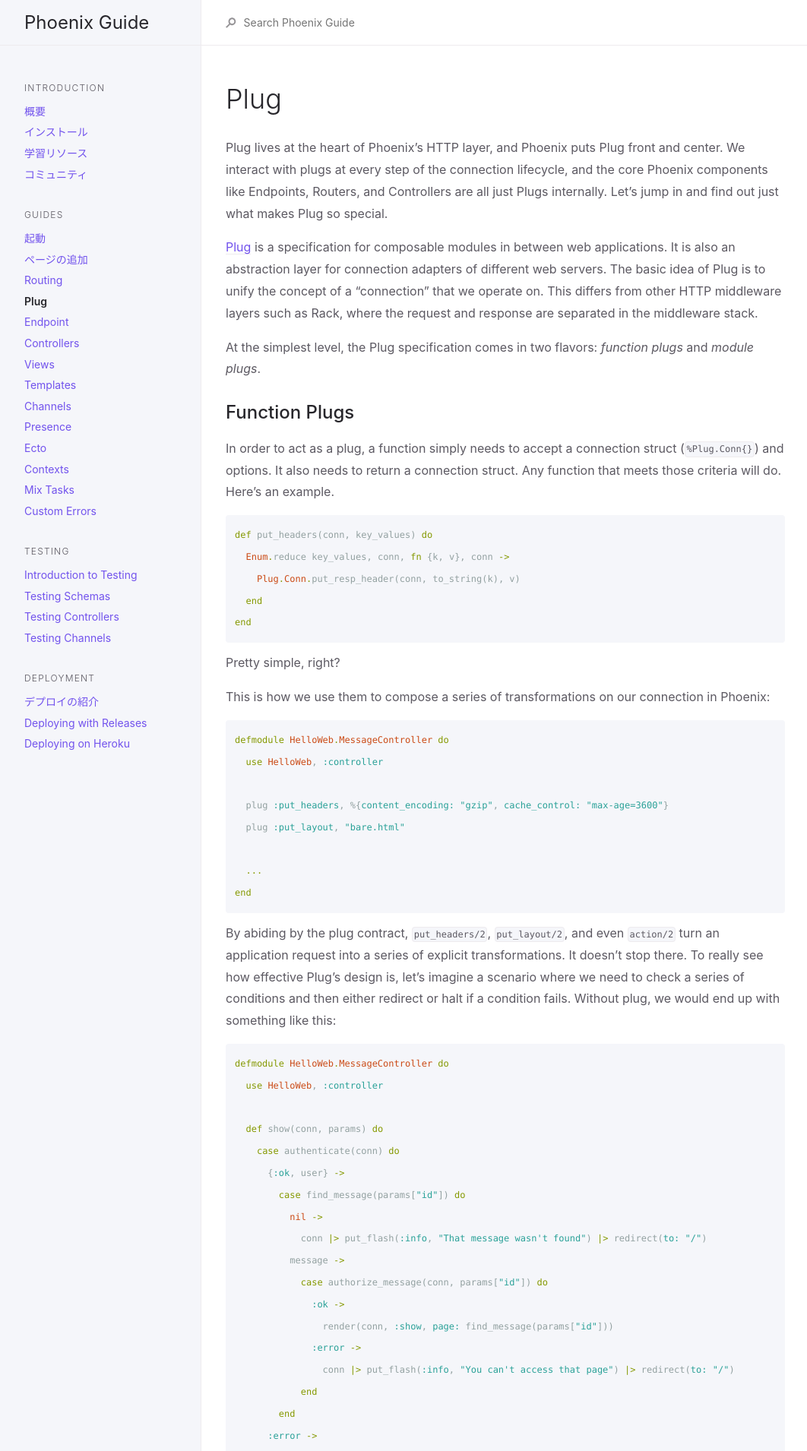
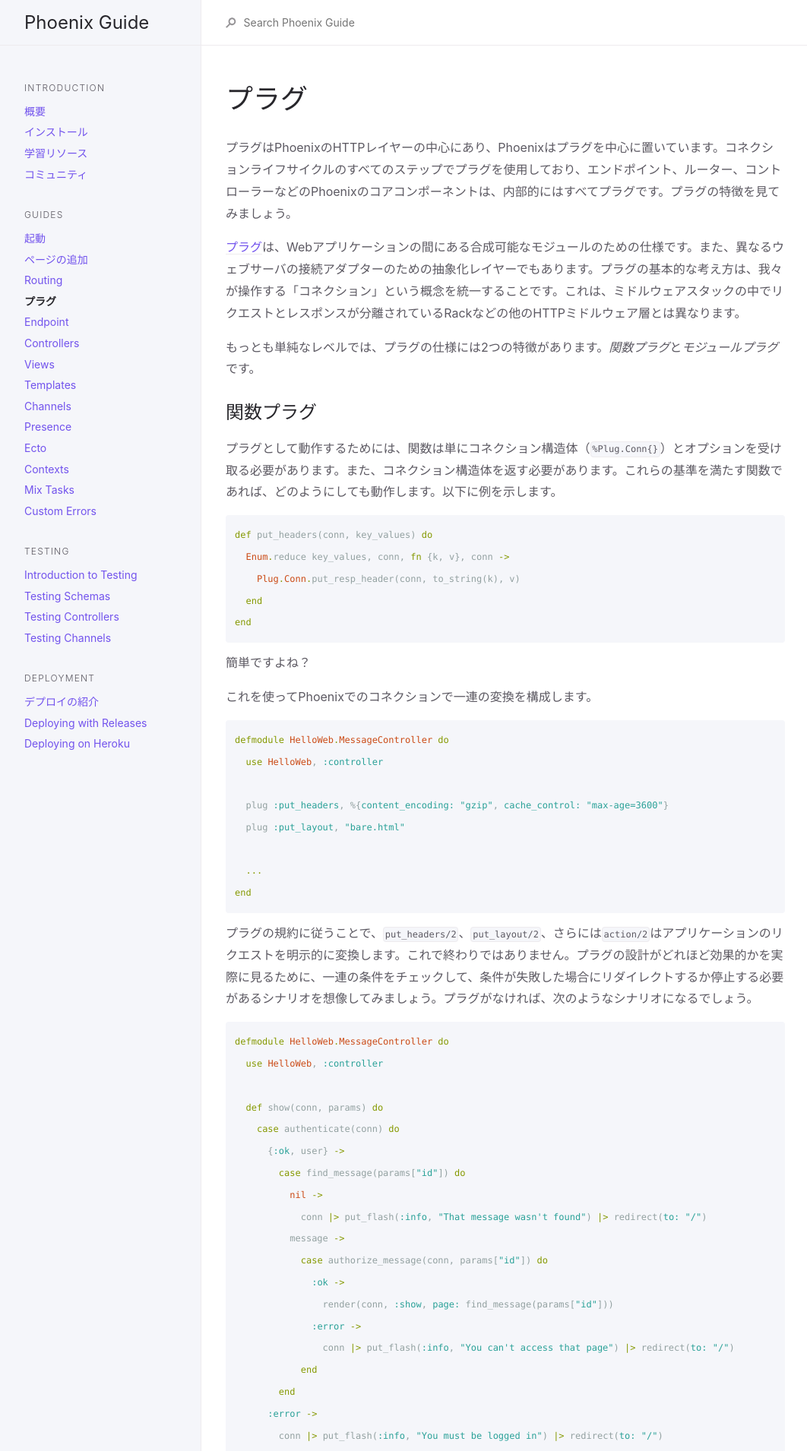
Before and after one commit to fukuoka-ex/phoenix-guide-ja, a Jekyll site: the page built from guides/1.4/plug.md, in a window 1280 px wide. Shown: the top 1910 px of the page at 76% size, without its empty margins (107-1169 px from the left). Built offline with Jekyll 4.4.1, drawn with Linux system fonts in a browser that asks for light colours; some of the changed text lies outside the part shown.

Commit message:
translate plug

````diff
--- a/guides/1.4/plug.md
+++ b/guides/1.4/plug.md
@@ -1,21 +1,21 @@
 ---
 layout: default
 group: guides
-title: Plug
+title: プラグ
 nav_order: 4
 hash: 0909faec38227c68a703711753e6413a64ae155a
 ---
 
-# Plug
+# プラグ
 
-Plug lives at the heart of Phoenix's HTTP layer, and Phoenix puts Plug front and center. We interact with plugs at every step of the connection lifecycle, and the core Phoenix components like Endpoints, Routers, and Controllers are all just Plugs internally. Let's jump in and find out just what makes Plug so special.
+プラグはPhoenixのHTTPレイヤーの中心にあり、Phoenixはプラグを中心に置いています。コネクションライフサイクルのすべてのステップでプラグを使用しており、エンドポイント、ルーター、コントローラーなどのPhoenixのコアコンポーネントは、内部的にはすべてプラグです。プラグの特徴を見てみましょう。
 
-[Plug](https://github.com/elixir-lang/plug) is a specification for composable modules in between web applications. It is also an abstraction layer for connection adapters of different web servers. The basic idea of Plug is to unify the concept of a "connection" that we operate on. This differs from other HTTP middleware layers such as Rack, where the request and response are separated in the middleware stack.
+[プラグ](https://github.com/elixir-lang/plug)は、Webアプリケーションの間にある合成可能なモジュールのための仕様です。また、異なるウェブサーバの接続アダプターのための抽象化レイヤーでもあります。プラグの基本的な考え方は、我々が操作する「コネクション」という概念を統一することです。これは、ミドルウェアスタックの中でリクエストとレスポンスが分離されているRackなどの他のHTTPミドルウェア層とは異なります。
 
-At the simplest level, the Plug specification comes in two flavors: *function plugs* and *module plugs*.
+もっとも単純なレベルでは、プラグの仕様には2つの特徴があります。*関数プラグ*と*モジュールプラグ*です。
 
-## Function Plugs
-In order to act as a plug, a function simply needs to accept a connection struct (`%Plug.Conn{}`) and options. It also needs to return a connection struct. Any function that meets those criteria will do. Here's an example.
+## 関数プラグ
+プラグとして動作するためには、関数は単にコネクション構造体（`%Plug.Conn{}`）とオプションを受け取る必要があります。また、コネクション構造体を返す必要があります。これらの基準を満たす関数であれば、どのようにしても動作します。以下に例を示します。
 
 ```elixir
 def put_headers(conn, key_values) do
@@ -25,9 +25,9 @@ def put_headers(conn, key_values) do
 end
 ```
 
-Pretty simple, right?
+簡単ですよね？
 
-This is how we use them to compose a series of transformations on our connection in Phoenix:
+これを使ってPhoenixでのコネクションで一連の変換を構成します。
 
 ```elixir
 defmodule HelloWeb.MessageController do
@@ -40,7 +40,7 @@ defmodule HelloWeb.MessageController do
 end
 ```
 
-By abiding by the plug contract, `put_headers/2`, `put_layout/2`, and even `action/2` turn an application request into a series of explicit transformations. It doesn't stop there. To really see how effective Plug's design is, let's imagine a scenario where we need to check a series of conditions and then either redirect or halt if a condition fails. Without plug, we would end up with something like this:
+プラグの規約に従うことで、`put_headers/2`、`put_layout/2`、さらには`action/2`はアプリケーションのリクエストを明示的に変換します。これで終わりではありません。プラグの設計がどれほど効果的かを実際に見るために、一連の条件をチェックして、条件が失敗した場合にリダイレクトするか停止する必要があるシナリオを想像してみましょう。プラグがなければ、次のようなシナリオになるでしょう。
 
 ```elixir
 defmodule HelloWeb.MessageController do
@@ -67,7 +67,7 @@ defmodule HelloWeb.MessageController do
 end
 ```
 
-Notice how just a few steps of authentication and authorization require complicated nesting and duplication? Let's improve this with a couple of plugs.
+認証と認可のわずか数ステップで、複雑な入れ子と重複を必要とすることにお気づきでしょうか？これをいくつかのプラグで改善してみましょう。
 
 ```elixir
 defmodule HelloWeb.MessageController do
@@ -109,19 +109,18 @@ defmodule HelloWeb.MessageController do
 end
 ```
 
-By replacing the nested blocks of code with a flattened series of plug transformations, we are able to achieve the same functionality in a much more composable, clear, and reusable way.
+入れ子になっていたコードのブロックを、フラットな一連のプラグに置き換えることで、同じ機能を、より構成しやすく、明確で、再利用可能な方法で実現することができるようになりました。
 
-Now let's look at the other flavor plugs come in, module plugs.
+次に、他の特徴を持つプラグであるモジュールプラグを見てみましょう。
 
-## Module Plugs
+## モジュールプラグ
 
-Module plugs are another type of Plug that let us define a connection transformation in a module. The module only needs to implement two functions:
+モジュールプラグは、モジュール内のコネクション変換を定義するためのプラグの別のタイプです。モジュールは2つの関数を実装するだけです。
 
-- `init/1` which initializes any arguments or options to be passed to `call/2`
-- `call/2` which carries out the connection transformation. `call/2` is just a function plug that we saw earlier
+- `init/1`: `call/2`に渡される引数やオプションを初期化します。
+- `call/2`: コネクション変換を実行します。`call/2`は先ほど見た関数プラグです。
 
-
-To see this in action, let's write a module plug that puts the `:locale` key and value into the connection assign for downstream use in other plugs, controller actions, and our views.
+これを実際に見るために、`:locale`のキーと値をコネクションのassignに設定するモジュールプラグを書いてみましょう。
 
 ```elixir
 defmodule HelloWeb.Plugs.Locale do
@@ -151,6 +150,6 @@ defmodule HelloWeb.Router do
   ...
 ```
 
-We are able to add this module plug to our browser pipeline via `plug HelloWeb.Plugs.Locale, "en"`. In the `init/1` callback, we pass a default locale to use if none is present in the params. We also use pattern matching to define multiple `call/2` function heads to validate the locale in the params, and fall back to "en" if there is no match.
+このモジュールのプラグインをbrowserのパイプラインに追加するには、`plug HelloWeb.Plugs.Locale, "en"`を使用します。`init/1`コールバックでは、パラメーターにロケールがない場合に使用するデフォルトのロケールを渡します。また、パターンマッチングを使用して複数の`call/2`関数を定義してパラメーターのロケールを検証し、マッチしない場合は"en"にフォールバックします。
 
-That's all there is to Plug. Phoenix embraces the plug design of composable transformations all the way up and down the stack. This is just the first taste. If we ask ourselves, "Could I put this in a plug?" The answer is usually, "Yes!"
+プラグはこれだけです。Phoenixは、スタック全体で構成可能な変換を行うプラグデザインを採用しています。これははじめての経験に過ぎません。これをプラグに入れてもいいかな？と自問自答すれば、たいていの場合、答えは"Yes！"です。
````
